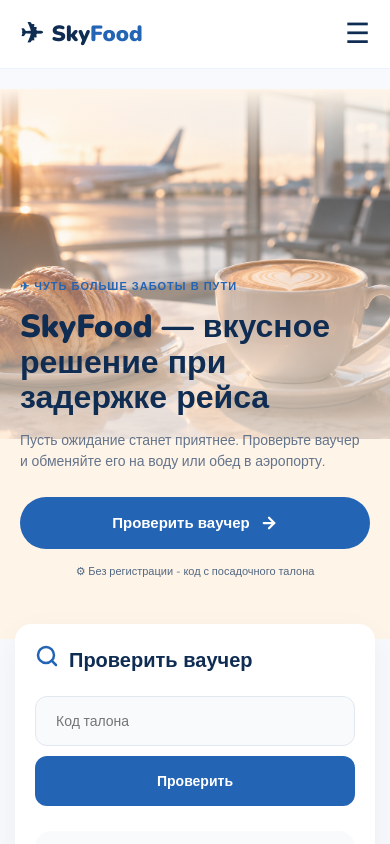
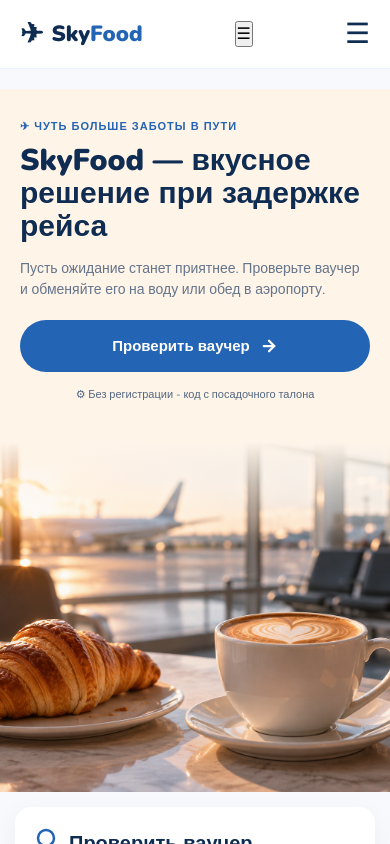
Before and after one commit to Lizik-baobab/skyfood-passenger, a React (Vite) app: page / in a window 390 px wide. Shown: the top 844 px of the page. Built offline with nearby package versions, Linux system fonts and the light colour scheme.

Commit message:
Mobile hero fixed

```diff
--- a/src/index.css
+++ b/src/index.css
@@ -27,57 +27,17 @@ button { cursor: pointer; }
 .sf-nav { display: flex; gap: 15px; background: #fff; padding: 10px 20px; border-radius: 30px; box-shadow: 0 4px 12px rgba(0,0,0,0.03); }
 .sf-nav a { font-size: 11px; font-weight: 700; color: var(--text-muted); }
 .sf-nav a:hover { color: var(--blue); }
-.sf-burger { display: none; background: none; border: none; font-size: 28px; color: var(--navy); cursor: pointer; }
 
-/* ================= HERO ================= */
-.sf-hero {
-  position: relative;
-  height: 480px;
-  border-radius: 24px;
-  overflow: hidden;
-  margin: 0 4%;
-  background: #EAF3FF;
-}
+/* ================= HERO (PC) ================= */
+.sf-hero { position: relative; height: 480px; border-radius: 24px; overflow: hidden; margin: 0 4%; background: #EAF3FF; }
 .sf-hero-image { position: absolute; inset: 0; z-index: 1; }
 .sf-hero-image img { width: 100%; height: 100%; object-fit: cover; object-position: center 55%; }
-.sf-hero-overlay {
-  position: absolute;
-  inset: 0;
-  z-index: 2;
-  background: linear-gradient(90deg, #FFF4E8 0%, rgba(255, 244, 232, 0.95) 30%, rgba(255, 244, 232, 0.6) 50%, transparent 75%);
-}
-.sf-hero-content {
-  position: relative;
-  z-index: 3;
-  padding: 60px 50px;
-  max-width: 600px;
-  height: 100%;
-  display: flex;
-  flex-direction: column;
-  justify-content: center;
-}
+.sf-hero-overlay { position: absolute; inset: 0; z-index: 2; background: linear-gradient(90deg, #FFF4E8 0%, rgba(255, 244, 232, 0.95) 30%, rgba(255, 244, 232, 0.6) 50%, transparent 75%); }
+.sf-hero-content { position: relative; z-index: 3; padding: 60px 50px; max-width: 600px; height: 100%; display: flex; flex-direction: column; justify-content: center; }
 .sf-badge { font-size: 11px; font-weight: 800; color: var(--blue); text-transform: uppercase; letter-spacing: 1px; margin-bottom: 15px; display: block; }
 .sf-hero h1 { font-size: 42px; font-weight: 900; color: var(--navy); line-height: 1.1; margin-bottom: 20px; }
 .sf-hero p { font-size: 15px; color: var(--text-muted); line-height: 1.5; margin-bottom: 30px; max-width: 400px; }
-.sf-primary-button {
-  background: var(--blue);
-  color: #fff;
-  border: none;
-  padding: 16px 32px;
-  border-radius: 40px;
-  font-size: 15px;
-  font-weight: 800;
-  display: inline-flex;
-  align-items: center;
-  justify-content: center;
-  gap: 10px;
-  margin-bottom: 15px;
-  cursor: pointer;
-  transition: 0.2s;
-  width: auto;
-  max-width: max-content;
-  align-self: flex-start;
-}
+.sf-primary-button { background: var(--blue); color: #fff; border: none; padding: 16px 32px; border-radius: 40px; font-size: 15px; font-weight: 800; display: inline-flex; align-items: center; justify-content: center; gap: 10px; margin-bottom: 15px; cursor: pointer; transition: 0.2s; width: auto; max-width: max-content; align-self: flex-start; }
 .sf-primary-button:hover { background: var(--navy); transform: translateY(-2px); }
 .sf-hero-note { font-size: 11px; color: var(--text-muted); display: flex; align-items: center; gap: 5px; }
 
@@ -90,12 +50,12 @@ button { cursor: pointer; }
 
 /* Форма */
 .sf-check-form { display: flex; gap: 10px; margin-bottom: 25px; }
-.sf-check-form input { flex: 1; height: 50px; border-radius: 12px; border: 1px solid #E2E8F0; padding: 0 20px; font-size: 14px; background: #F8FAFC; outline: none; }
+.sf-check-form input { flex: 1; height: 50px; border-radius: 12px; border: 1px solid #E2E8F0; padding: 0 20px; font-size: 14px; background: #F8FAFC; outline: none; box-sizing: border-box; }
 .sf-check-form input:focus { border-color: var(--blue); background: #fff; }
-.sf-check-form button { height: 50px; padding: 0 30px; border-radius: 12px; background: var(--blue); color: #fff; font-weight: 800; font-size: 14px; border: none; cursor: pointer; }
+.sf-check-form button { height: 50px; padding: 0 30px; border-radius: 12px; background: var(--blue); color: #fff; font-weight: 800; font-size: 14px; border: none; cursor: pointer; box-sizing: border-box; }
 .sf-check-form button:hover { background: var(--navy); }
 
-/* ================= КАРТОЧКА ВАУЧЕРА ================= */
+/* ВАУЧЕР */
 .sf-voucher-card { margin-top: 20px; background: #fff; border: 1px solid #E2E8F0; border-radius: 16px; overflow: hidden; box-shadow: 0 4px 15px rgba(0,0,0,0.03); }
 .sf-voucher-header { background: #F8FAFC; padding: 15px 20px; display: flex; justify-content: space-between; align-items: center; border-bottom: 1px solid #E2E8F0; font-weight: 900; color: var(--navy); }
 .sf-voucher-status { background: #D1FAE5; color: #047857; padding: 4px 12px; border-radius: 20px; font-size: 12px; font-weight: 800; }
@@ -108,7 +68,7 @@ button { cursor: pointer; }
 .sf-balance-value { font-size: 24px; font-weight: 900; color: var(--blue); }
 .sf-voucher-instruction { padding: 0 20px 20px; font-size: 12px; color: var(--text-muted); line-height: 1.5; font-style: italic; }
 
-/* ================= СООБЩЕНИЯ ================= */
+/* СООБЩЕНИЯ */
 .sf-info-message, .sf-error-message { margin-top: 20px; padding: 20px; border-radius: 12px; }
 .sf-info-message { background: #EAF3FF; border: 1px solid #C7E2FF; color: var(--navy); }
 .sf-info-message h3 { font-size: 16px; font-weight: 900; margin-bottom: 8px; color: var(--navy); }
@@ -117,7 +77,7 @@ button { cursor: pointer; }
 .sf-error-message h3 { font-size: 16px; font-weight: 900; margin-bottom: 8px; color: #A73535; }
 .sf-error-message p { font-size: 13px; color: #A73535; line-height: 1.5; margin: 0; }
 
-/* ================= ПОДСКАЗКА С ТАЛОНОМ ================= */
+/* ПОДСКАЗКА */
 .sf-hint-container { display: flex; gap: 25px; background: #F8FAFC; padding: 20px; border-radius: 16px; align-items: center; margin-bottom: 20px; }
 .sf-hint-left { display: flex; gap: 15px; align-items: center; }
 .sf-mini-ticket-ui { background: #EAF3FF; border-radius: 8px; padding: 15px; min-width: 180px; }
@@ -139,7 +99,7 @@ button { cursor: pointer; }
 .sf-bottom-note { display: flex; align-items: center; gap: 10px; font-size: 12px; color: var(--text-muted); padding-top: 15px; border-top: 1px solid #E2E8F0; }
 .sf-bottom-note svg { color: var(--blue); width: 20px; height: 20px; flex-shrink: 0; }
 
-/* ================= ТИПЫ ВАУЧЕРОВ ================= */
+/* ТИПЫ */
 .sf-types-card { padding-left: 30px; padding-right: 30px; }
 .sf-types { display: grid; grid-template-columns: 1fr 1fr; gap: 20px; text-align: center; margin-bottom: 20px; }
 .sf-type { display: flex; flex-direction: column; align-items: center; gap: 10px; }
@@ -148,28 +108,28 @@ button { cursor: pointer; }
 .sf-type p { font-size: 12px; color: var(--text-muted); }
 .sf-types-note { background: #F1F5F9; padding: 15px; border-radius: 10px; font-size: 12px; color: var(--text-muted); display: flex; gap: 10px; align-items: center; }
 
-/* ================= ОБЩИЕ СЕКЦИИ ================= */
+/* СЕКЦИИ */
 .sf-info-section, .sf-how-section { background: #fff; margin: 20px 4%; padding: 40px; border-radius: 20px; box-shadow: 0 10px 30px rgba(0,0,0,0.02); }
 .sf-section-label { font-size: 11px; font-weight: 800; color: var(--blue); text-transform: uppercase; margin-bottom: 10px; }
 .sf-info-title { font-size: 28px; font-weight: 900; color: var(--navy); margin-bottom: 15px; }
 .sf-info-subtitle { font-size: 14px; color: var(--text-muted); margin-bottom: 30px; }
 .sf-info-footer { font-size: 12px; color: #9AA8B9; border-top: 1px solid #F1F5F9; padding-top: 15px; margin-top: 30px; }
 
-/* ================= КАК ЭТО РАБОТАЕТ ================= */
+/* КАК РАБОТАЕТ */
 .sf-how-grid { display: grid; grid-template-columns: 1fr 1fr 1fr; gap: 30px; }
 .sf-how-step { position: relative; }
 .sf-how-number { width: 36px; height: 36px; background: #EAF3FF; color: var(--blue); font-weight: 900; border-radius: 50%; display: flex; align-items: center; justify-content: center; margin-bottom: 15px; }
 .sf-how-step h3 { font-size: 16px; font-weight: 900; color: var(--navy); margin-bottom: 10px; }
 .sf-how-step p { font-size: 13px; color: var(--text-muted); line-height: 1.5; }
 
-/* ================= ПРАВИЛА ================= */
+/* ПРАВИЛА */
 .sf-info-grid { display: grid; grid-template-columns: 1fr 1fr; gap: 30px; }
 .sf-rule-item { display: flex; gap: 15px; }
 .sf-rule-icon { flex-shrink: 0; width: 40px; height: 40px; background: #EAF3FF; border-radius: 50%; display: flex; align-items: center; justify-content: center; color: var(--blue); }
 .sf-rule-item strong { display: block; font-size: 14px; font-weight: 900; color: var(--navy); margin-bottom: 5px; }
 .sf-rule-item p { font-size: 13px; color: var(--text-muted); line-height: 1.5; }
 
-/* ================= КАФЕ ================= */
+/* КАФЕ */
 .sf-filter-bar { display: flex; align-items: center; gap: 15px; margin-bottom: 30px; flex-wrap: wrap; }
 .sf-filter-select { display: flex; align-items: center; gap: 10px; background: #fff; border: 1px solid #E2E8F0; padding: 8px 16px; border-radius: 12px; color: var(--navy); font-weight: 600; font-size: 14px; }
 .sf-filter-select svg { color: var(--blue); }
@@ -191,7 +151,7 @@ button { cursor: pointer; }
 .sf-cafe-new-location { font-size: 13px; font-weight: 700; color: var(--blue); display: flex; align-items: center; gap: 5px; margin-bottom: 5px; }
 .sf-cafe-new-zone { font-size: 12px; color: var(--text-muted); margin-top: auto; }
 
-/* ================= КОНТАКТЫ И ФУТЕР ================= */
+/* КОНТАКТЫ И ФУТЕР */
 .sf-contacts-grid { display: grid; grid-template-columns: 1.5fr 1fr 1fr; gap: 30px; align-items: start; margin-bottom: 40px; }
 .sf-contact-block { display: flex; gap: 15px; align-items: flex-start; }
 .sf-contact-block svg { color: var(--blue); width: 24px; height: 24px; margin-top: 4px; }
@@ -205,180 +165,28 @@ button { cursor: pointer; }
 .sf-footer-legal { text-align: center; font-size: 11px; color: #94A3B8; padding-top: 15px; border-top: 1px solid #F1F5F9; }
 
 /* ================= МОБИЛЬНАЯ ВЕРСИЯ ================= */
-@media (max-width: 1024px) {
-   /* ГЛАВНЫЙ ЭКРАН (КРЕМОВЫЙ ВЕРХ + КАРТИНКА СНИЗУ) */
-  .sf-hero {
-    position: relative;
-    height: auto;
-    width: 100%;
-    border-radius: 0;
-    margin: 0;
-    background: #FFF4E8; /* Кремовый фон */
-    display: flex;
-    flex-direction: column;
-    overflow: hidden;
-  }
-
-  .sf-hero-content {
-    position: relative;
-    z-index: 3;
-    padding: 40px 20px 20px;
-    width: 100%;
-    box-sizing: border-box;
-    display: flex;
-    flex-direction: column;
-  }
-
-  .sf-hero h1 { font-size: 32px; line-height: 1.1; margin-bottom: 15px; }
-  .sf-hero p { font-size: 14px; margin-bottom: 25px; }
-
-  .sf-primary-button {
-    width: 100%;
-    max-width: 100%;
-    margin-top: 0;
-    margin-bottom: 15px;
-  }
-  .sf-hero-note {
-    display: flex;
-    justify-content: center;
-    margin-bottom: 20px;
-    color: #526782;
-  }
-
-  /* Картинка снизу с переходом */
-  .sf-hero-image {
-    position: relative;
-    width: 100%;
-    height: 350px; /* Высота картинки */
-    z-index: 1;
-    order: 2; /* Ставим картинку после текста */
-  }
-
-  .sf-hero-image img {
-    width: 100%;
-    height: 100%;
-    object-fit: cover;
-    object-position: center;
-  }
-
-  /* Градиентный переход от кремового фона к картинке */
-  .sf-hero-image::before {
-    content: '';
-    position: absolute;
-    top: 0; left: 0; right: 0;
-    height: 80px; /* Высота перехода */
-    background: linear-gradient(180deg, #FFF4E8 0%, rgba(255, 244, 232, 0) 100%);
-    z-index: 2;
-    pointer-events: none;
-  }
-
-  .sf-hero-overlay {
-    display: none; /* Старый оверлей больше не нужен */
-  }
-}
-
 @media (max-width: 768px) {
   .skyfood-page { padding: 0 !important; overflow-x: hidden; width: 100%; }
   body { overflow-x: hidden; }
 
-  /* ШАПКА С БУРГЕРОМ */
-  .sf-header { padding: 15px 20px; display: flex; justify-content: space-between; align-items: center; background: #fff; border-bottom: 1px solid #EAF3FF; position: relative; z-index: 20; }
+  /* ШАПКА */
+  .sf-header { padding: 15px 20px; display: flex; justify-content: space-between; align-items: center; background: #fff; border-bottom: 1px solid #EAF3FF; }
   .sf-logo { font-size: 22px; }
-  .sf-burger { display: block; }
-  .sf-nav { display: none; position: absolute; top: 100%; left: 0; right: 0; background: #fff; flex-direction: column; padding: 20px; box-shadow: 0 10px 15px rgba(0,0,0,0.05); border-top: 1px solid #EAF3FF; }
-  .sf-nav-open { display: flex; }
-  .sf-nav a { padding: 12px 0; font-size: 16px; border-bottom: 1px solid #F1F5F9; color: var(--navy); font-weight: 700; }
+  .sf-nav { display: none; }
+  .sf-header::after { content: '☰'; font-size: 28px; color: var(--navy); cursor: pointer; }
 
-  /* ГЛАВНЫЙ ЭКРАН НА МОБИЛЬНОМ */
+  /* ГЛАВНЫЙ ЭКРАН (КАК НА СКРИНШОТЕ 1: КРЕМОВЫЙ ВЕРХ, КАРТИНКА СНИЗУ) */
   .sf-hero {
-    position: relative;
-    height: 550px;
-    width: 100%;
-    border-radius: 0;
-    margin: 0;
-    overflow: hidden;
-    display: flex;
-    flex-direction: column;
-    justify-content: flex-end;
-  }
-  .sf-hero-image { position: absolute; top: 0; left: 0; right: 0; bottom: 0; z-index: 1; }
-  .sf-hero-image img { width: 100%; height: 100%; object-fit: cover; object-position: center; }
-  .sf-hero-overlay { display: block; position: absolute; top: 0; left: 0; right: 0; bottom: 0; z-index: 2; background: linear-gradient(180deg, rgba(255, 244, 232, 0) 0%, rgba(255, 244, 232, 0.8) 70%, #FFF4E8 100%); }
-  .sf-hero-content { position: relative; z-index: 3; padding: 20px 20px 40px; width: 100%; box-sizing: border-box; display: flex; flex-direction: column; height: auto; }
-  .sf-hero h1 { font-size: 32px; line-height: 1.1; margin-bottom: 15px; }
-  .sf-hero p { font-size: 14px; margin-bottom: 25px; }
-  .sf-primary-button { width: 100%; max-width: 100%; margin-top: 0; margin-bottom: 15px; align-self: stretch; }
-  .sf-hero-note { display: flex; justify-content: center; margin-bottom: 20px; color: #526782; }
-
-  /* КАРТОЧКИ */
-  .sf-main-cards { padding: 15px !important; margin-top: -30px !important; width: 100%; display: flex; flex-direction: column; gap: 15px; position: relative; z-index: 10; box-sizing: border-box; }
-  .sf-card { width: 100% !important; max-width: 100% !important; padding: 20px !important; margin: 0 !important; box-sizing: border-box; border-radius: 16px; }
-  .sf-info-section, .sf-how-section { width: 100% !important; margin: 15px 0 !important; padding: 20px !important; border-radius: 0 !important; box-sizing: border-box; }
-
-  /* ФОРМА */
-  .sf-check-form { display: flex; flex-direction: column; width: 100%; gap: 10px; }
-  .sf-check-form input { width: 100% !important; box-sizing: border-box; height: 50px; flex: none; }
-  .sf-check-form button { width: 100% !important; box-sizing: border-box; height: 50px; flex: none; }
-
-  /* ПОДСКАЗКА */
-  .sf-hint-container { flex-direction: column; align-items: stretch; padding: 15px; width: 100%; box-sizing: border-box; }
-  .sf-hint-left { flex-direction: column; align-items: flex-start; gap: 15px; width: 100%; }
-  .sf-mini-ticket-ui { width: 100%; min-width: 0; box-sizing: border-box; }
-  .sf-hint-code { align-items: flex-start; }
-  .sf-hint-right { width: 100%; }
-  .sf-types { grid-template-columns: 1fr; gap: 15px; }
-
-  /* КАФЕ: ВЫБОР ГОРОДА */
-  .sf-filter-bar { flex-direction: column; align-items: stretch; gap: 10px; }
-    .sf-filter-select {
-    width: 100%;
-    justify-content: flex-start;
-    gap: 10px;
-    padding: 12px 16px;
-    position: relative;
-  }
-  .sf-filter-select select {
-    flex: 1;
-    text-align: left;
-    appearance: none; /* Убираем стандартную стрелку браузера */
-    -webkit-appearance: none;
-    -moz-appearance: none;
-    background: transparent;
-    padding-right: 20px; /* Место под стрелку */
-  }
-  /* Добавляем свою стрелку справа */
-  .sf-filter-select::after {
-    content: '▾';
-    position: absolute;
-    right: 16px;
-    top: 50%;
-    transform: translateY(-50%);
-    color: var(--navy);
-    pointer-events: none;
-    font-size: 14px;
-  }
-  .sf-filter-count { margin-left: 0; text-align: right; }
-  .sf-cafes-grid-new { grid-template-columns: 1fr; }
-  .sf-cafe-new-card { width: 100%; box-sizing: border-box; }
-  .sf-contacts-grid { grid-template-columns: 1fr; gap: 15px; }
-  .sf-footer-bar { flex-direction: column; gap: 15px; text-align: center; padding: 15px; }
-  .sf-footer-right { flex-direction: column; gap: 10px; }
-  .sf-info-grid { grid-template-columns: 1fr; }
-}
-/* ================= МОБИЛЬНЫЙ ГЛАВНЫЙ ЭКРАН (КАК НА СКРИНШОТЕ 1) ================= */
-@media (max-width: 768px) {
-  .sf-hero-mobile {
     display: flex !important;
     flex-direction: column !important;
     height: auto !important;
     min-height: auto !important;
-    background: #FFF4E8 !important; /* Кремовый фон */
+    background: #FFF4E8 !important;
     margin: 0 !important;
     border-radius: 0 !important;
   }
 
-  /* Текст и кнопка идут первыми */
-  .sf-hero-mobile .sf-hero-content {
+  .sf-hero-content {
     order: 1;
     position: relative !important;
     padding: 30px 20px !important;
@@ -386,37 +194,22 @@ button { cursor: pointer; }
     display: flex;
     flex-direction: column;
     z-index: 2;
+    max-width: 100%;
   }
 
-  .sf-hero-mobile .sf-badge {
-    margin-bottom: 10px;
-  }
+  .sf-badge { margin-bottom: 10px; }
+  .sf-hero h1 { font-size: 30px !important; color: var(--navy); margin-bottom: 15px !important; }
+  .sf-hero p { font-size: 14px !important; margin-bottom: 20px !important; }
 
-  .sf-hero-mobile h1 {
-    font-size: 30px !important;
-    color: var(--navy);
-    margin-bottom: 15px !important;
-  }
-
-  .sf-hero-mobile p {
-    font-size: 14px !important;
-    margin-bottom: 20px !important;
-  }
-
-  .sf-hero-mobile .sf-primary-button {
+  .sf-primary-button {
     width: 100% !important;
     max-width: 100% !important;
     margin-bottom: 15px !important;
   }
 
-  .sf-hero-mobile .sf-hero-note {
-    display: flex;
-    justify-content: center;
-    color: #526782;
-  }
+  .sf-hero-note { display: flex; justify-content: center; color: #526782; margin-bottom: 10px; }
 
-  /* Картинка идет второй и плавно переходит из кремового */
-  .sf-hero-mobile .sf-hero-image {
+  .sf-hero-image {
     order: 2;
     position: relative !important;
     width: 100% !important;
@@ -425,14 +218,9 @@ button { cursor: pointer; }
     z-index: 1;
   }
 
-  .sf-hero-mobile .sf-hero-image img {
-    width: 100%;
-    height: 100%;
-    object-fit: cover;
-  }
+  .sf-hero-image img { width: 100%; height: 100%; object-fit: cover; }
 
-  /* Градиентный переход от кремового к картинке */
-  .sf-hero-mobile .sf-hero-image::before {
+  .sf-hero-image::before {
     content: '';
     position: absolute;
     top: 0; left: 0; right: 0;
@@ -442,8 +230,36 @@ button { cursor: pointer; }
     pointer-events: none;
   }
 
-  /* Скрываем старый оверлей */
-  .sf-hero-mobile .sf-hero-overlay {
-    display: none !important;
-  }
+  .sf-hero-overlay { display: none !important; }
+
+  /* КАРТОЧКИ */
+  .sf-main-cards { padding: 15px !important; margin-top: 0 !important; width: 100%; display: flex; flex-direction: column; gap: 15px; position: relative; z-index: 10; box-sizing: border-box; }
+  .sf-card { width: 100% !important; max-width: 100% !important; padding: 20px !important; margin: 0 !important; box-sizing: border-box; border-radius: 16px; }
+  .sf-info-section, .sf-how-section { width: 100% !important; margin: 15px 0 !important; padding: 20px !important; border-radius: 0 !important; box-sizing: border-box; }
+
+  /* ФОРМА И ВВОД */
+  .sf-check-form { display: flex; flex-direction: column; width: 100%; gap: 10px; }
+  .sf-check-form input { width: 100% !important; box-sizing: border-box; height: 50px; flex: none; }
+  .sf-check-form button { width: 100% !important; box-sizing: border-box; height: 50px; flex: none; }
+
+  /* ПОДСКАЗКА И ТИПЫ */
+  .sf-hint-container { flex-direction: column; align-items: stretch; padding: 15px; width: 100%; box-sizing: border-box; }
+  .sf-hint-left { flex-direction: column; align-items: flex-start; gap: 15px; width: 100%; }
+  .sf-mini-ticket-ui { width: 100%; min-width: 0; box-sizing: border-box; }
+  .sf-hint-code { align-items: flex-start; }
+  .sf-hint-right { width: 100%; }
+  .sf-types { grid-template-columns: 1fr; gap: 15px; }
+
+  /* КАФЕ И КОНТАКТЫ */
+  .sf-filter-bar { flex-direction: column; align-items: stretch; gap: 10px; }
+  .sf-filter-select { width: 100%; justify-content: flex-start; gap: 10px; padding: 12px 16px; position: relative; }
+  .sf-filter-select select { flex: 1; text-align: left; appearance: none; -webkit-appearance: none; -moz-appearance: none; background: transparent; padding-right: 20px; }
+  .sf-filter-select::after { content: '▾'; position: absolute; right: 16px; top: 50%; transform: translateY(-50%); color: var(--navy); pointer-events: none; font-size: 14px; }
+  .sf-filter-count { margin-left: 0; text-align: right; }
+  .sf-cafes-grid-new { grid-template-columns: 1fr; }
+  .sf-cafe-new-card { width: 100%; box-sizing: border-box; }
+  .sf-contacts-grid { grid-template-columns: 1fr; gap: 15px; }
+  .sf-footer-bar { flex-direction: column; gap: 15px; text-align: center; padding: 15px; }
+  .sf-footer-right { flex-direction: column; gap: 10px; }
+  .sf-info-grid { grid-template-columns: 1fr; }
 }
```
